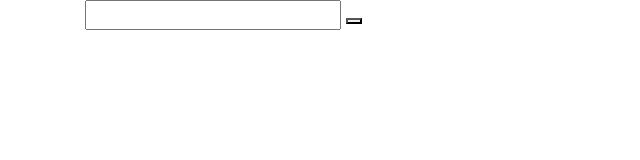
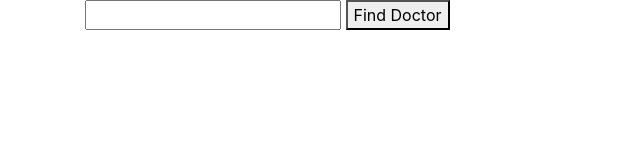
Before and after one commit to reeseglasscock/find-doctor, a website built with webpack: page src/index.html in a window 1280 px wide. Shown: the whole page, without its empty margins (0-640 px from the left). Built offline with nearby package versions, Linux system fonts and the light colour scheme.

Commit message:
Minor updates for indentations

```diff
--- a/src/index.html
+++ b/src/index.html
@@ -9,8 +9,7 @@
 <body>
     <div class="container">
         <input type="text" id="userSymptom">
-        <button type="button" id="checkSymptom"></button>
+        <button type="button" id="checkSymptom">Find Doctor</button>
     </div>
-
 </body>
 </html>
```
Also changed, not shown: src/main.js (+4 -4 lines), 1 other file.
